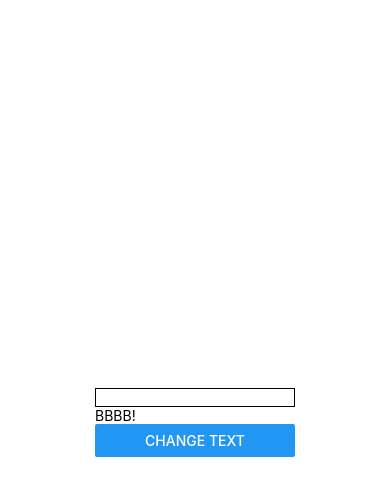
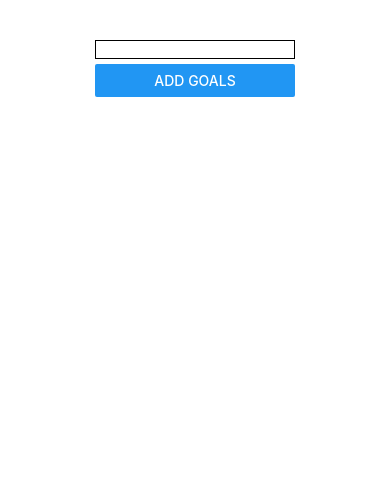
Before and after one commit to abir0187/React-Native-App, a React Native app: screen / in a window 390 px wide. Shown: the top 496 px of the page. Built offline with nearby package versions, Linux system fonts and the light colour scheme.

Commit message:
first commit

```diff
--- a/App.js
+++ b/App.js
@@ -2,17 +2,30 @@ import React, {useState} from 'react';
 import {Button, StyleSheet, Text, TextInput, View} from 'react-native';
 
 export default function App() {
-    const [outputText, setOutputText] = useState('BBBB!');
+    const [enteredGoal, setEnteredGoal] = useState('');
+    const [allGoals, setAllGoals] = useState([]);
+
+
+    const goalInputHandler = (enteredText) => {
+      setEnteredGoal(enteredText);
+    };
+
+    const handleGoals = () => {
+        setAllGoals(currentGoals => [...currentGoals, enteredGoal]);
+    };
+
 
     return (
         <View style={styles.container}>
             <View>
-                <TextInput style={styles.textBox} />
+                <TextInput style={styles.textBox} onChangeText={goalInputHandler} value={enteredGoal}/>
+                <View style={{paddingTop: 5}}>
+                    <Button title="Add Goals" onPress={handleGoals} />
+                </View>
 
-                <Text>{outputText}</Text>
-                <Button title="Change text" onPress={() => {
-                    setOutputText('The text bbbbb')
-                }}/>
+                <View>
+                    {allGoals.map((goal)=><Text>{goal}</Text>)}
+                </View>
             </View>
             <View/>
         </View>
@@ -23,7 +36,7 @@ const styles = StyleSheet.create({
     container: {
         flex: 1,
         alignItems: 'center',
-        justifyContent: 'center',
+        paddingTop: 40
     },
 
     textBox: {
```
